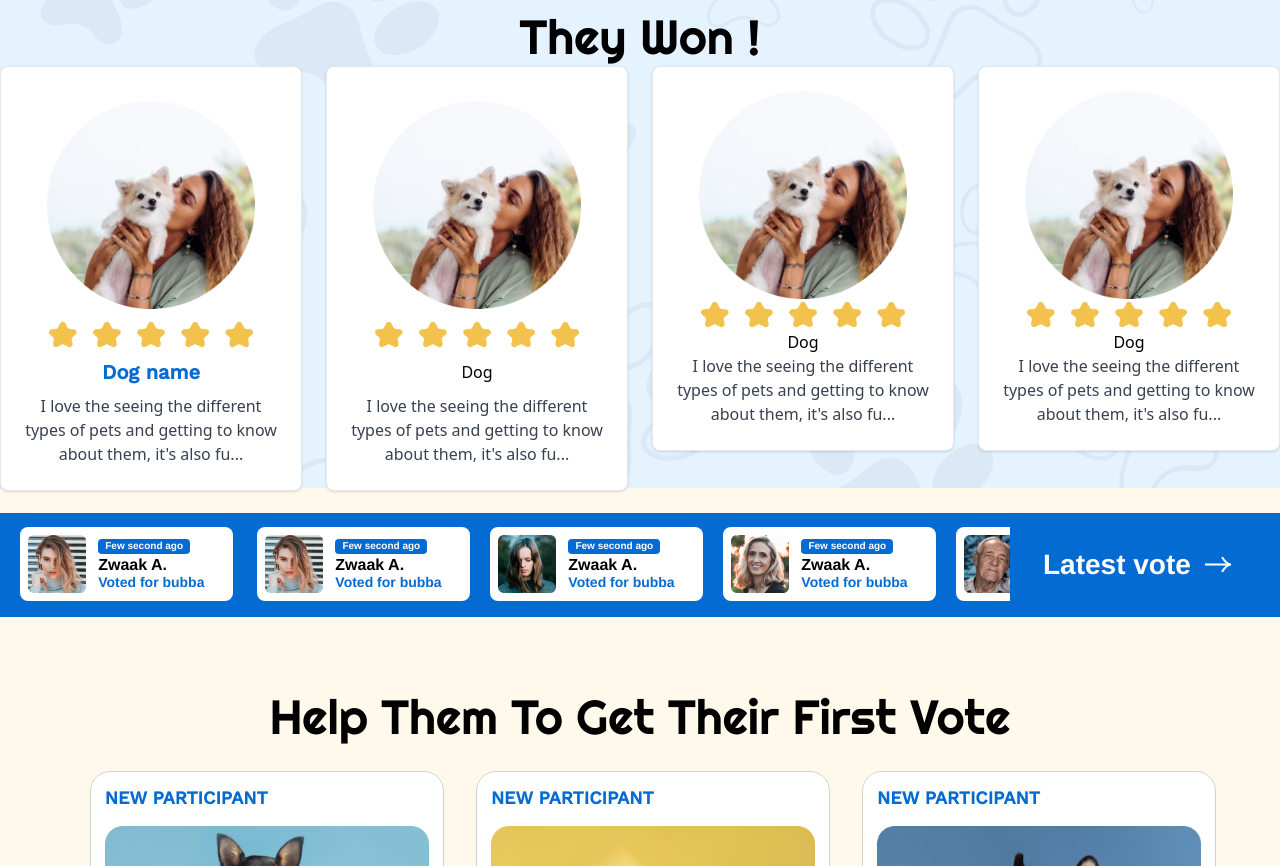
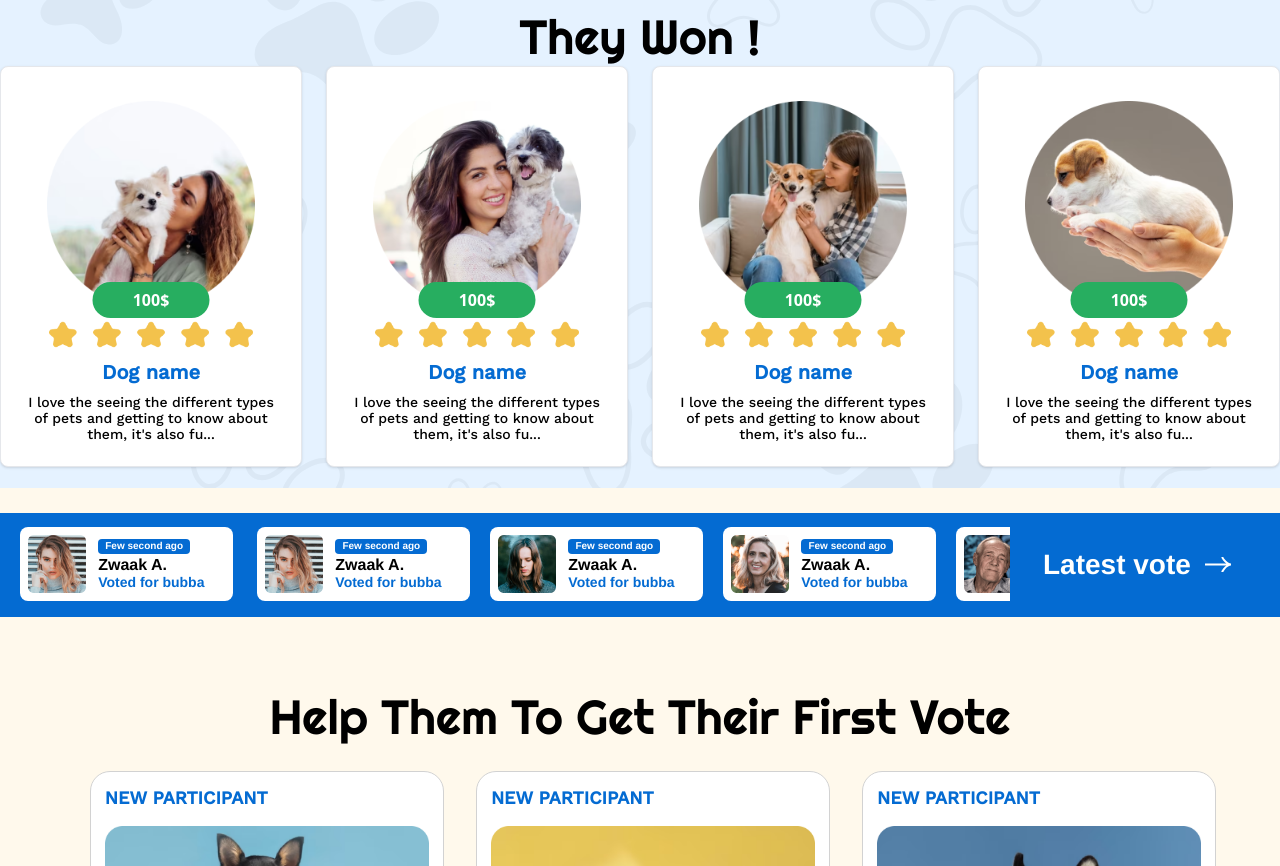
Before and after one commit to mathieuSIO/petwin-front, a plain HTML site: page index.html in a window 1280 px wide. Shown: the part 4716-5582 px from the top of the page. Drawn offline with nearby package versions, Linux system fonts and the light colour scheme.

Commit message:
won part finish

```diff
--- a/assets/css/main.css
+++ b/assets/css/main.css
@@ -621,7 +621,7 @@ body{
     margin-top: 10px;
 }
 
-.title-card-won{
+.list-won-card h5{
     color: #046BD2;
     text-align: center;
     font-family: 'Work Sans';
@@ -641,6 +641,35 @@ body{
 
 .list-won-card p{
     margin-top: 10px;
+    color: #000;
+    text-align: center;
+    font-family: Work Sans;
+    font-size: 14px;
+    font-style: normal;
+    font-weight: 500;
+    line-height: normal;
+}
+
+.list-won-card {
+    position: relative;
+}
+
+.amount-won {
+    position: absolute;
+    top: 215px; /* Ajustez la valeur pour définir la position verticale */
+    left: 50%;
+    transform: translateX(-50%);
+    width: 117px;
+    height: 36px;
+    background-color: #27ae60;
+    border-radius: 100px;
+    color: #fff;
+    display: flex;
+    justify-content: center;
+    align-items: center;
+    font-size: 16px;
+    font-weight: bold;
+    z-index: 1;
 }
 
 
--- a/index.html
+++ b/index.html
@@ -664,42 +664,51 @@
         <h3>They Won !</h3>
 
         <ul role="list" class="grid grid-cols-1 gap-6 sm:grid-cols-2 md:grid-cols-3 lg:grid-cols-4">
-            <!-- <li class="col-span-1 flex flex-col text-center divide-y divide-gray-200 pt-8">
-                <img src="assets/img/ellipse-4.png" class="w-52 mx-auto">
-            </li> -->
             <li class="col-span-1 flex flex-col text-center divide-y divide-gray-200">
                 <div class="block max-w-sm p-6 bg-white border border-gray-200 rounded-lg shadow hover:bg-gray-100 dark:bg-gray-800 dark:border-gray-700 dark:hover:bg-gray-700 list-won-card">
                     <img src="assets/img/ellipse-4.png" class="w-52 mx-auto">
+                    <div class="amount-won">
+                        100$
+                    </div>
+                    <img src="assets/img/group-73-3.png" class="w-52 mx-auto">
+                    <h5 class="title-card-won">Dog name</h5>
+                    <p class="font-normal text-gray-700 dark:text-gray-400">I love the seeing the different types of pets and getting to know about them, it's also fu...</p>
+                </div>
+            </li>
+            <li class="col-span-1 flex flex-col text-center divide-y divide-gray-200">
+                <div class="block max-w-sm p-6 bg-white border border-gray-200 rounded-lg shadow hover:bg-gray-100 dark:bg-gray-800 dark:border-gray-700 dark:hover:bg-gray-700 list-won-card">
+                    <img src="assets/img/ellipse-4-3.png" class="w-52 mx-auto">
+                    <div class="amount-won">
+                        100$
+                    </div>
+                    <img src="assets/img/group-73-3.png" class="w-52 mx-auto">
+                    <h5 class="title-card-won">Dog name</h5>
+                    <p class="font-normal text-gray-700 dark:text-gray-400">I love the seeing the different types of pets and getting to know about them, it's also fu...</p>
+                </div>
+            </li>
+            <li class="col-span-1 flex flex-col text-center divide-y divide-gray-200">
+                <div class="block max-w-sm p-6 bg-white border border-gray-200 rounded-lg shadow hover:bg-gray-100 dark:bg-gray-800 dark:border-gray-700 dark:hover:bg-gray-700 list-won-card">
+                    <img src="assets/img/ellipse-4-1.png" class="w-52 mx-auto">
+                    <div class="amount-won">
+                        100$
+                    </div>
+                    <img src="assets/img/group-73-3.png" class="w-52 mx-auto">
+                    <h5 class="title-card-won">Dog name</h5>
+                    <p class="font-normal text-gray-700 dark:text-gray-400">I love the seeing the different types of pets and getting to know about them, it's also fu...</p>
+                </div>
+            </li>
+            <li class="col-span-1 flex flex-col text-center divide-y divide-gray-200">
+                <div class="block max-w-sm p-6 bg-white border border-gray-200 rounded-lg shadow hover:bg-gray-100 dark:bg-gray-800 dark:border-gray-700 dark:hover:bg-gray-700 list-won-card">
+                    <img src="assets/img/ellipse-4-2.png" class="w-52 mx-auto">
+                    <div class="amount-won">
+                        100$
+                    </div>
                     <img src="assets/img/group-73-3.png" class="w-52 mx-auto">
                     <h5 class="title-card-won">Dog name</h5>
                     <p class="font-normal text-gray-700 dark:text-gray-400">I love the seeing the different types of pets and getting to know about them, it's also fu...</p>
                 </div>
             </li>
 
-            <li class="col-span-1 flex flex-col text-center divide-y divide-gray-200 ">
-                <div class="block max-w-sm p-6 bg-white border border-gray-200 rounded-lg shadow hover:bg-gray-100 dark:bg-gray-800 dark:border-gray-700 dark:hover:bg-gray-700 list-won-card">
-                    <img src="assets/img/ellipse-4.png" class="w-52 mx-auto">
-                    <img src="assets/img/group-73-3.png" class="w-52 mx-auto">
-                    <h5>Dog</h5>
-                    <p class="font-normal text-gray-700 dark:text-gray-400">I love the seeing the different types of pets and getting to know about them, it's also fu...</p>
-                </div>
-            </li>
-            <li class="col-span-1 flex flex-col text-center divide-y divide-gray-200">
-                <div class="block max-w-sm p-6 bg-white border border-gray-200 rounded-lg shadow hover:bg-gray-100 dark:bg-gray-800 dark:border-gray-700 dark:hover:bg-gray-700">
-                    <img src="assets/img/ellipse-4.png" class="w-52 mx-auto">
-                    <img src="assets/img/group-73-3.png" class="w-52 mx-auto">
-                    <h5>Dog</h5>
-                    <p class="font-normal text-gray-700 dark:text-gray-400">I love the seeing the different types of pets and getting to know about them, it's also fu...</p>
-                </div>
-            </li>
-            <li class="col-span-1 flex flex-col text-center divide-y divide-gray-200">
-                <div class="block max-w-sm p-6 bg-white border border-gray-200 rounded-lg shadow hover:bg-gray-100 dark:bg-gray-800 dark:border-gray-700 dark:hover:bg-gray-700">
-                    <img src="assets/img/ellipse-4.png" class="w-52 mx-auto">
-                    <img src="assets/img/group-73-3.png" class="w-52 mx-auto">
-                    <h5>Dog</h5>
-                    <p class="font-normal text-gray-700 dark:text-gray-400">I love the seeing the different types of pets and getting to know about them, it's also fu...</p>
-                </div>
-            </li>
 
             <!-- <li class="col-span-1 flex flex-col text-center divide-y divide-gray-200">
                 <div class="block max-w-sm p-6 bg-white border border-gray-200 rounded-lg shadow hover:bg-gray-100 dark:bg-gray-800 dark:border-gray-700 dark:hover:bg-gray-700">
```
